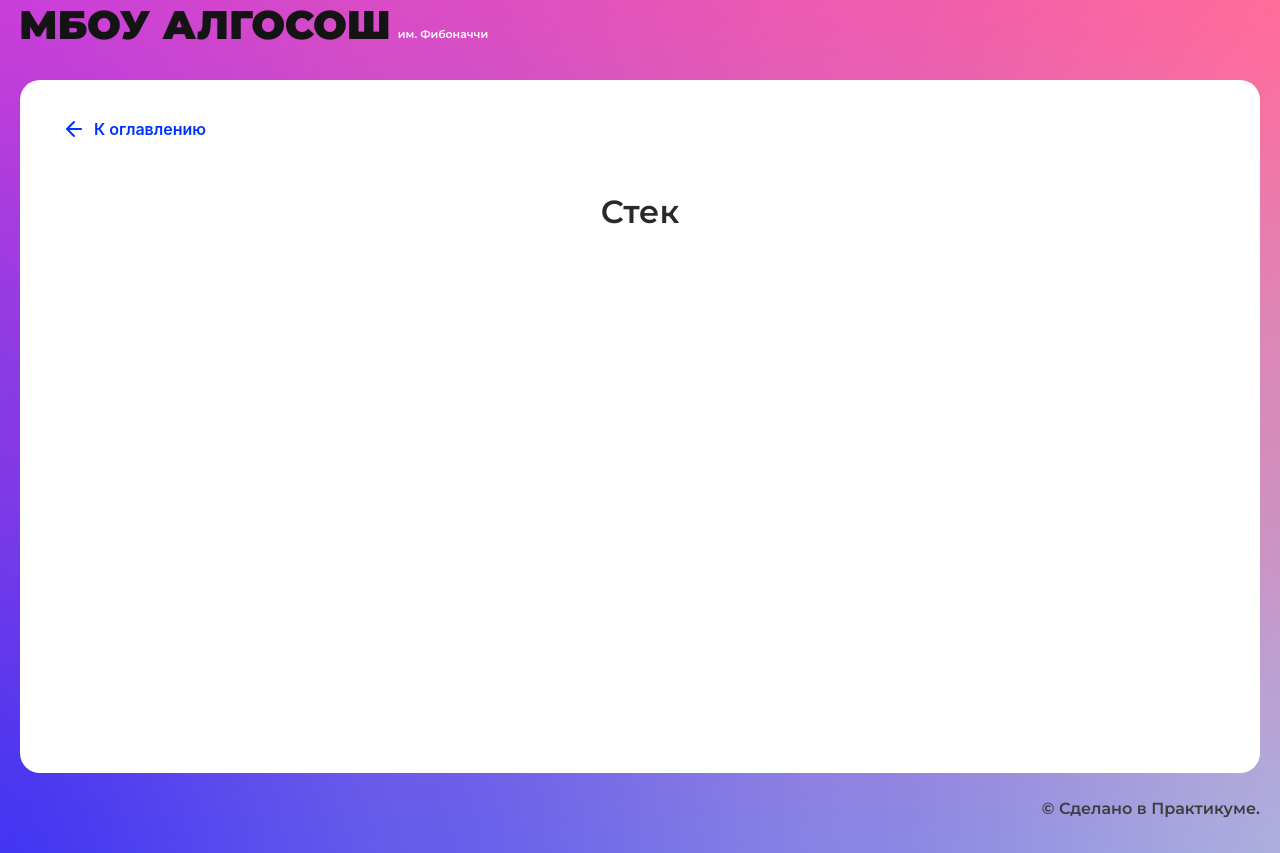
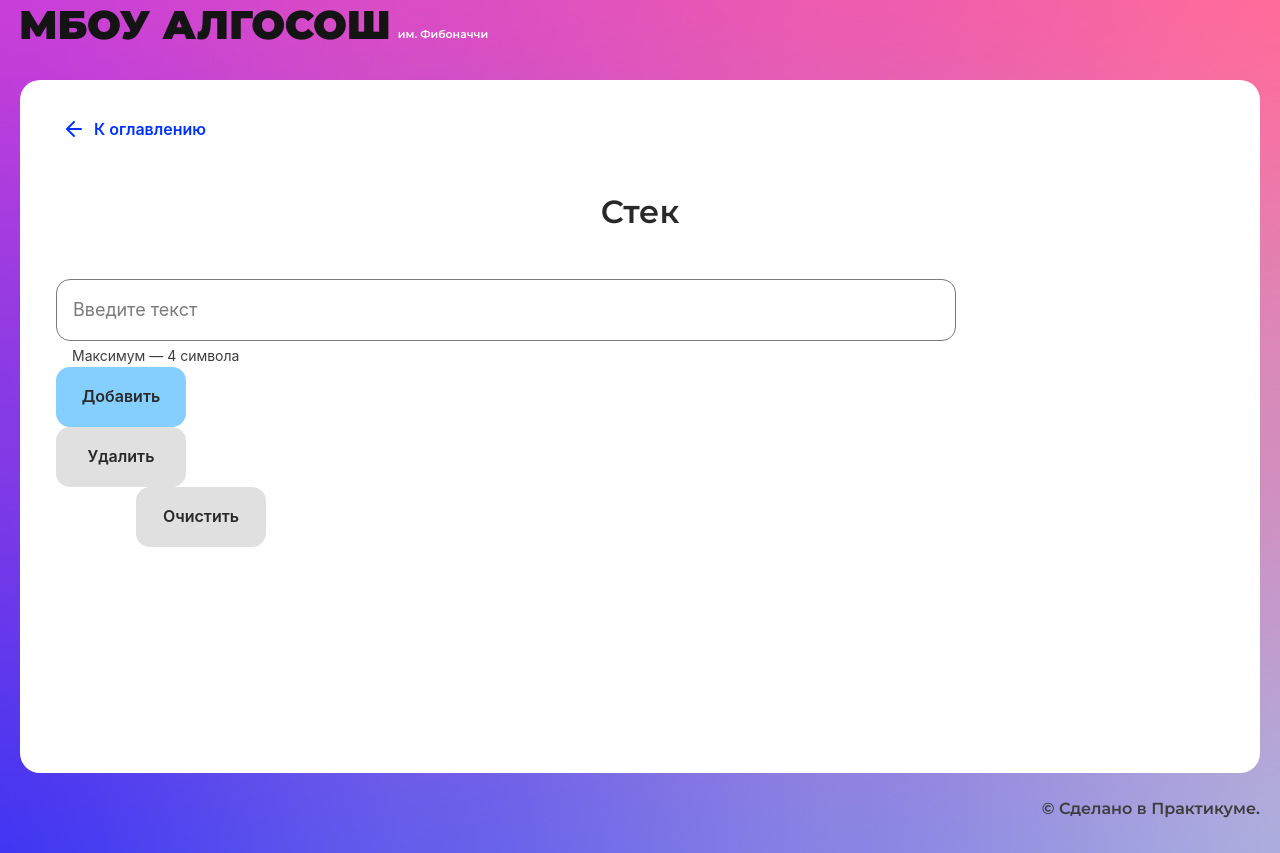
Before and after one commit to Armagidosha/-, a React (Create React App) app: page /stack in a window 1280 px wide. Built offline with nearby package versions, Linux system fonts and the light colour scheme.

Commit message:
feat: add stack algo page

```diff
--- /dev/null
+++ b/src/components/stack-page/Stack.ts
@@ -0,0 +1,31 @@
+interface IStack<T> {
+  push: (item: T) => void
+  pop: () => void
+  clear: () => void
+}
+
+export class Stack<T> implements IStack<T> {
+  private container: T[] = []
+
+  push = (item: T) => {
+    this.container.push(item)
+  }
+
+  pop = () => {
+    if (this.container.length > 0) {
+      this.container.pop()
+    }
+  }
+
+  clear = () => {
+    this.container = []
+  }
+
+  get size() {
+    return this.container.length
+  }
+
+  get stack(): T[] {
+    return this.container;
+  }
+}
--- /dev/null
+++ b/src/components/stack-page/stack-page.module.css
@@ -0,0 +1,15 @@
+.container {
+  max-width: 900px;
+}
+
+.ul {
+  display: flex;
+  row-gap: 60px;
+  justify-content: center;
+  column-gap: 16px;
+  list-style: none;
+  padding: 0;
+  max-width: 1040px;
+  margin: 146px auto 0;
+  flex-wrap: wrap;
+}
--- a/src/components/stack-page/stack-page.tsx
+++ b/src/components/stack-page/stack-page.tsx
@@ -1,10 +1,104 @@
-import React from "react";
+import styles from './stack-page.module.css'
+import React, { useState } from "react";
 import { SolutionLayout } from "../ui/solution-layout/solution-layout";
+import { Input } from "../ui/input/input";
+import { Button } from "../ui/button/button";
+import { useInput } from '../../utils/hooks';
+import { Circle } from '../ui/circle/circle';
+import { ElementStates } from '../../types/element-states';
+import { StateArray } from '../../types/uTypes';
+import { delay } from '../../utils/utils';
+import { Stack } from './Stack';
+
+const stack = new Stack<StateArray<string>>()
 
 export const StackPage: React.FC = () => {
+
+  const { inputs, setValues, handleChange } = useInput({
+    value: ''
+  })
+  const [result, setResult] = useState<StateArray<string>[]>([])
+  const [isDisabled, setIsDisabled] = useState<boolean>()
+
+
+
+  const push = async () => {
+    if (stack.size > 10) {
+      return
+    }
+    setValues({ value: '' })
+    setIsDisabled(true)
+
+    stack.push({
+      element: inputs.value,
+      state: ElementStates.Changing,
+    })
+    setResult([...stack.stack])
+    await delay()
+    stack.stack[stack.size - 1].state = ElementStates.Default
+    setIsDisabled(false)
+  }
+
+  const pop = async () => {
+    if (stack.size < 1) {
+      return
+    }
+    setIsDisabled(true)
+    stack.stack[stack.size - 1].state = ElementStates.Changing
+    await delay()
+    stack.pop()
+    setResult([...stack.stack])
+    setIsDisabled(false)
+  }
+
+  const clear = async () => {
+    setIsDisabled(true)
+    await delay()
+    stack.clear()
+    setResult([...stack.stack])
+    setIsDisabled(false)
+  }
+
+
   return (
     <SolutionLayout title="Стек">
-
+      <div className={`${styles.container} input-container`}>
+        <Input
+          isLimitText={true}
+          maxLength={4}
+          onChange={handleChange}
+          name='value'
+          value={inputs.value}
+        />
+        <Button
+          type="submit"
+          text='Добавить'
+          onClick={push}
+          isLoader={isDisabled} />
+        <Button
+          type="button"
+          text='Удалить'
+          onClick={pop}
+          isLoader={isDisabled}
+          disabled={stack.size ? false : true} />
+        <Button
+          extraClass='ml-40'
+          type="reset"
+          text='Очистить'
+          onClick={clear}
+          disabled={!stack.size}
+          isLoader={isDisabled} />
+      </div>
+      <ul className={styles.ul}>
+        {result.map((element, index) =>
+          <li key={index}>
+            <Circle
+              letter={`${element.element}`}
+              index={index}
+              state={element.state}
+              head={index === result.length - 1 ? 'top' : ''} />
+          </li>)}
+      </ul>
     </SolutionLayout>
   );
 };
```
